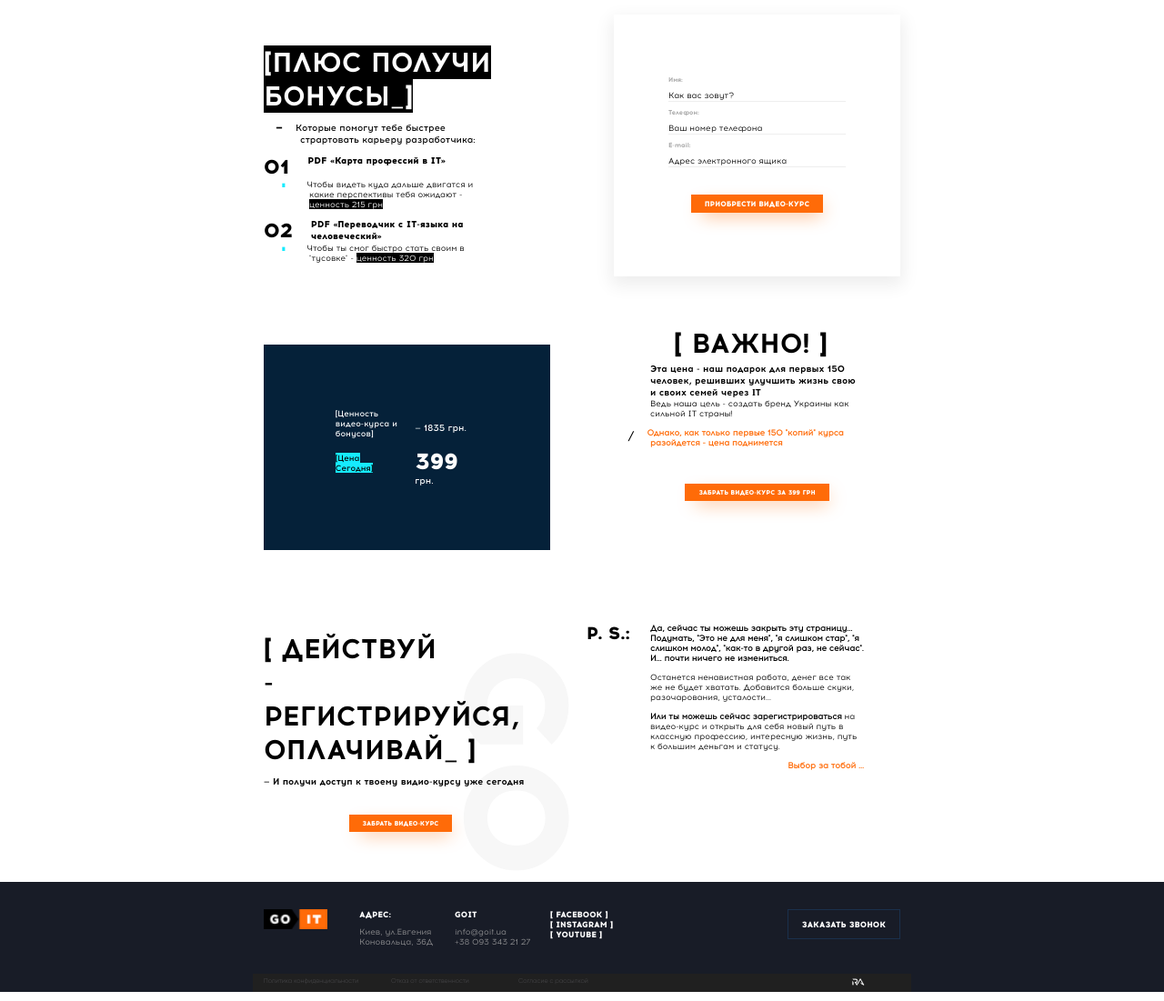
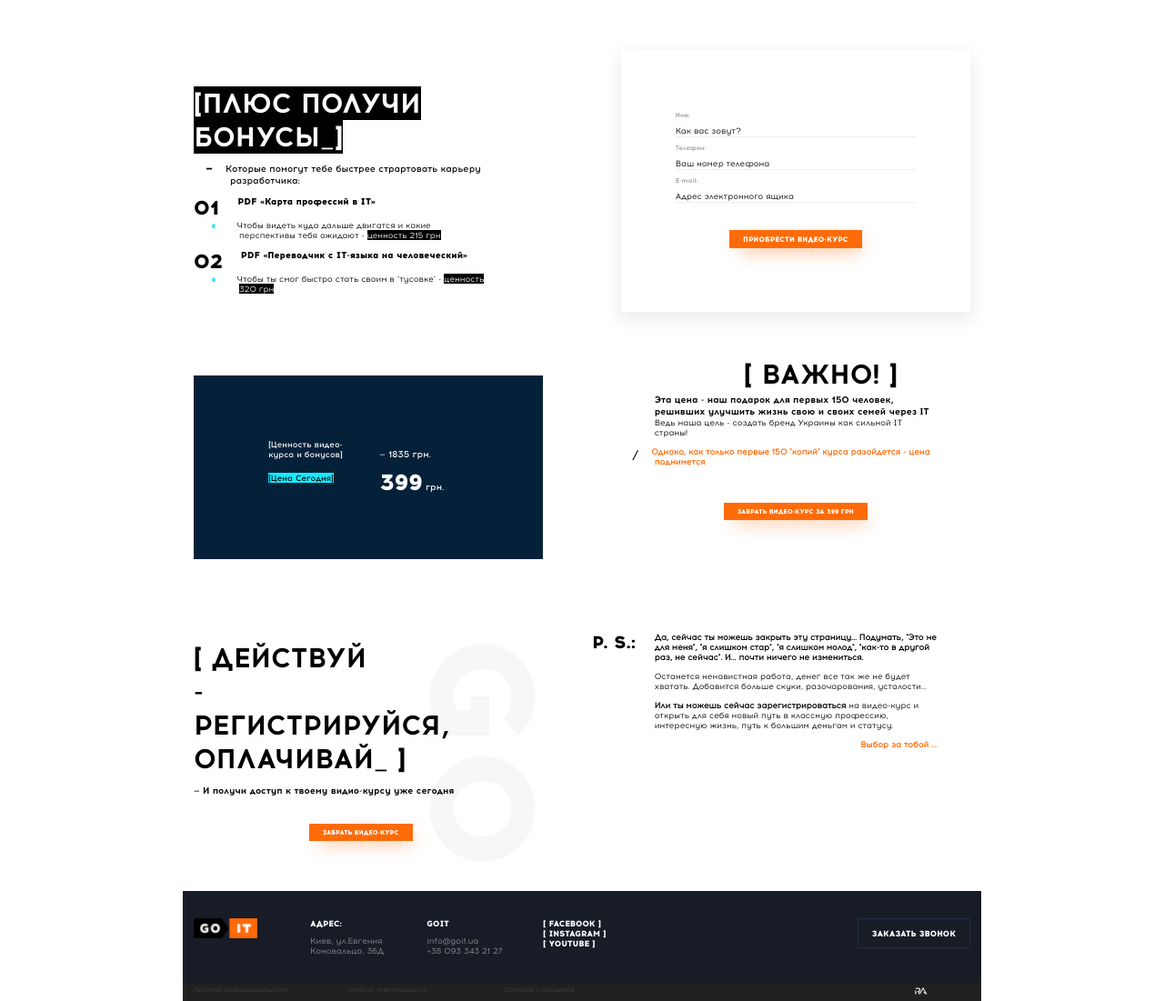
Before and after one commit to ratibor81/Landing-project, a website: page src/index.html in a window 1280 px wide. Shown: the whole page at 91% size. Drawn offline with nearby package versions, Linux system fonts and the light colour scheme; files that its build step writes are made by us from their sources.

Commit message:
upload js

```diff
--- a/src/index.html
+++ b/src/index.html
@@ -24,7 +24,7 @@
   //= blocks16-20.html
   </div>
   //= footer.html
-  <!-- <script src="js/scripts.min.js"></script> -->
+  <script src="js/scripts.min.js"></script>
 </body>
 
 </html>
--- a/src/scss/_blocks16-20.scss
+++ b/src/scss/_blocks16-20.scss
@@ -6,13 +6,13 @@
     @media(min-width: 768px){
         display: flex;
         flex-wrap: wrap;
-        padding: 0;
+        padding: 45px 0;
         justify-content: space-between;
         align-items: center;
     }
 }
 .bonus, .notice__block2, .notice__block3{
-    padding: 20px 40px;
+    padding: 20px 37px;
     @media(min-width: 768px){
         flex-basis: 45%;
     }
@@ -213,7 +213,6 @@
     @media(min-width: 1440px){
         padding: 75px;
     }
-
 }
 .notice__elem{
     flex-basis: 40%;
@@ -262,7 +261,7 @@
 }
 .ps__header{
     @include text(12px, 'Acrom-ExtraBold');
-    padding: 0 40px;
+    padding: 0 37px;
     @media(min-width: 480px){
         font-size: 20px;
     }
@@ -326,8 +325,8 @@
         }
         @media(min-width: 1200px){
             font-size: 162px;
-            left: 180px;
-            top: 45px;
+            left: 220px;
+            top: 25px;
         }
         @media(min-width: 1440px){
             font-size: 195px;
@@ -337,6 +336,7 @@
     }
     h2{
         text-align: left;
+        width: 80%;
     }
     @media(min-width: 480px){
         width: 220px;
@@ -344,11 +344,9 @@
     @media(min-width: 768px){
         margin: 0;
         width: 265px;
-        padding-bottom: 45px;
     }
     @media(min-width: 960px){
         flex-basis: 43%;
-        padding-bottom: 45px;
     }
     span{
     position: relative;
--- a/src/scss/_btn.scss
+++ b/src/scss/_btn.scss
@@ -35,3 +35,6 @@
     box-shadow: 5px 7px 20px -7px rgba(116,207,196,1);
     border: 0.5px solid rgb(116, 207, 196)
 }
+.button--hover:active {
+    background-color: #06a4b2;
+}
--- a/src/scss/_footer.scss
+++ b/src/scss/_footer.scss
@@ -1,29 +1,26 @@
 .footer{
-    min-width: 320px;
-    // max-width: 878px;
     margin: auto;
     background-color: #181c27;
-
+    min-width: 320px;
+    max-width: 878px;
 }
 .footer__wrap{
     display: flex;
     justify-content: space-between;
     flex-wrap: wrap;
+    font-size: 0;
     padding: 20px 12px;
-    font-size: 0;
-    margin: auto;
     @media(min-width: 480px){
         padding: 30px 20px;
     }
+    @media(min-width: 768px){
+        padding: 30px 65px;
+    }
     @media(min-width: 960px){
-        padding: 30px 80px;
+        padding: 30px 39px;
     }
     @media (min-width: 1200px){
         padding: 30px 12px;
-        max-width: 724px;
-      }
-    @media (min-width: 1440px){
-        max-width: 878px;
     }
 }
 .footer__title, .footer__link, .footer__button{
@@ -98,20 +95,18 @@
     background-color: #202020;
     display: flex;
     line-height: 0;
-    padding: 5px;
+    padding: 5px 12px;
     @media(min-width: 480px){
         padding: 5px 20px;
     }
+    @media(min-width: 768px){
+        padding: 5px 65px;
+    }
     @media(min-width: 960px){
-        padding: 5px 80px;
+        padding: 5px 39px;
     }
     @media (min-width: 1200px){
         padding: 5px 12px;
-        max-width: 724px;
-        margin: auto;
-      }
-      @media (min-width: 1440px){
-        max-width: 878px;
     }
 }
 .footer__list-link{
--- a/src/scss/styles.scss
+++ b/src/scss/styles.scss
@@ -13,22 +13,16 @@
 
 .wrapper {
   min-width: 320px;
-  // max-width: 878px;
-
+  max-width: 878px;
   margin: 0 auto;
   padding: 0 12px;
   @media (min-width: 768px){
     padding: 0 65px;
   }
   @media (min-width: 960px){
-    padding: 0 80px;
+    padding: 0 39px;
   }
   @media (min-width: 1200px){
     padding: 0 12px;
-    max-width: 724px;
-  }
-  @media (min-width: 1400px){
-    padding: 0 12px;
-    max-width: 878px;
   }
 }
```
Also changed, not shown: src/blocks16-20.html (indentation only). Lines whose indentation alone changed are shown as unchanged.
